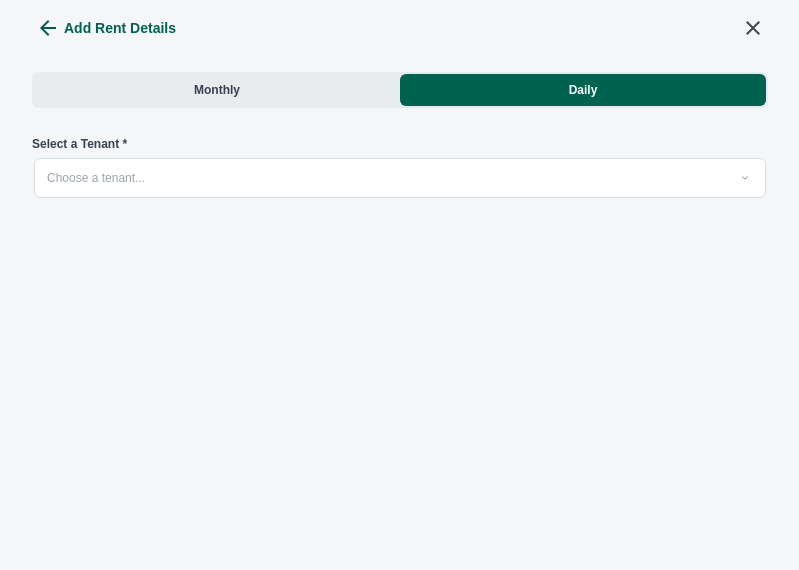
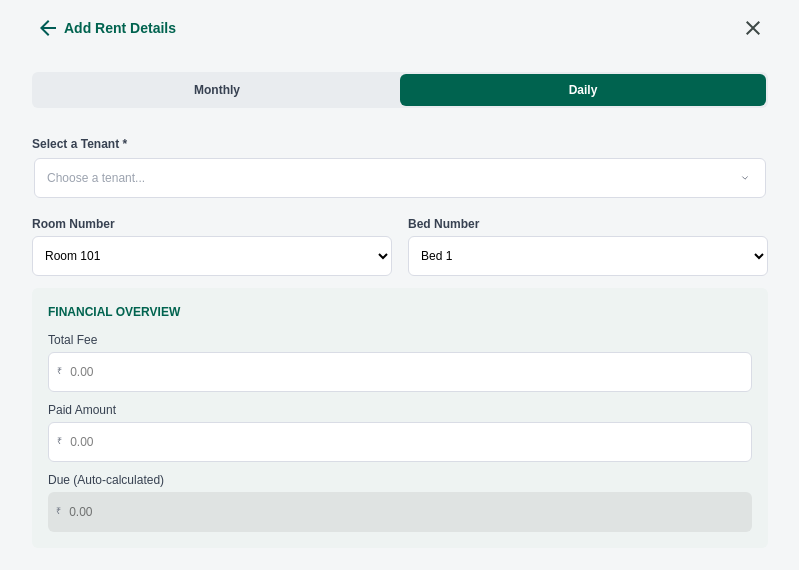
Before and after one commit to kiranreddyhostels/Kiran-Reddy-Boys-Hostel, a Next.js app: page /AddRentDetails in a window 1280 px wide. Shown: the top 570 px of the page, without its empty margins (240-1039 px from the left). Built offline with nearby package versions, Linux system fonts and the light colour scheme.

Commit message:
added room number and bed number, and financial overview section

```diff
--- /dev/null
+++ b/app/AddRentDetails/FinancialOverview/FinancialOverview.tsx
@@ -0,0 +1,85 @@
+"use client";
+
+interface FinancialOverviewProps {
+  totalFee: string;
+  paidAmount: string;
+  dueAmount: string;
+  onTotalFeeChange: (value: string) => void;
+  onPaidAmountChange: (value: string) => void;
+  onDueAmountChange: (value: string) => void;
+}
+
+export default function FinancialOverview({
+  totalFee,
+  paidAmount,
+  dueAmount,
+  onTotalFeeChange,
+  onPaidAmountChange,
+  onDueAmountChange,
+}: FinancialOverviewProps) {
+  return (
+    <section className="rounded-md bg-[#eef3f2] p-3 sm:p-4 mx-4">
+      <h2 className="mb-3 text-[9px] font-bold uppercase text-[#00634f] sm:text-xs">
+        Financial Overview
+      </h2>
+
+      <div className="space-y-2.5">
+        <div>
+          <label className="mb-1 block text-[8px] text-[#374151] sm:text-xs">
+            Total Fee
+          </label>
+
+          <div className="flex h-9 items-center rounded-md border border-[#d9dce5] bg-white sm:h-10 text-black">
+            <span className="pl-2 text-[9px] text-[#6b7280] ">₹</span>
+
+            <input
+              type="number"
+              value={totalFee}
+              onChange={(e) => onTotalFeeChange(e.target.value)}
+              placeholder="0.00"
+              className="h-full w-full bg-transparent px-2 text-[9px] outline-none sm:text-xs"
+            />
+          </div>
+        </div>
+
+        <div>
+          <label className="mb-1 block text-[8px] text-[#374151] sm:text-xs">
+            Paid Amount
+          </label>
+
+          <div className="flex h-9 items-center rounded-md border border-[#d9dce5] bg-white sm:h-10 text-black">
+            <span className="pl-2 text-[9px] text-[#6b7280]">₹</span>
+
+            <input
+              type="number"
+              value={paidAmount}
+              onChange={(e) => onPaidAmountChange(e.target.value)}
+              placeholder="0.00"
+              className="h-full w-full bg-transparent px-2 text-[9px] outline-none sm:text-xs"
+            />
+          </div>
+        </div>
+
+        <div>
+          <label className="mb-1 block text-[8px] text-[#374151] sm:text-xs">
+            Due (Auto-calculated)
+          </label>
+
+          <div className="flex h-9 items-center rounded-md bg-[#dfe3e2] sm:h-10 text-black">
+            <span className="pl-2 text-[9px] text-[#6b7280]">₹</span>
+
+
+
+            <input
+              type="number"
+              value={dueAmount}
+              onChange={(e) => onDueAmountChange(e.target.value)}
+              placeholder="0.00"
+              className="h-full w-full bg-transparent px-2 text-[9px] outline-none sm:text-xs"
+            />
+          </div>
+        </div>
+      </div>
+    </section>
+  );
+}
--- /dev/null
+++ b/app/AddRentDetails/RoomBed/RoomBed.tsx
@@ -0,0 +1,73 @@
+"use client";
+interface RoomBedProps {
+  room: string;
+  bed: string;
+  onRoomChange: (value: string) => void;
+  onBedChange: (value: string) => void;
+}
+
+const rooms=[
+  {name:"Room 101", id:"room 101"},
+  {name:"Room 102", id:"room 102"},
+  {name:"Room 103", id:"Room 103"},
+]
+
+const beds=[
+  {name:"Bed 1", id:"bed 1"},
+  {name:"Bed 2", id:"bed 2"},
+  {name:"Bed 3", id:"bed 3"},
+  {name:"Bed 4", id:"bed 4"},
+]
+
+export default function RoomBed({
+  room,
+  bed,
+  onRoomChange,
+  onBedChange,
+
+}: RoomBedProps) {
+  return (
+    <section className="mx-4 mb-3">
+    <div className="grid grid-cols-2 gap-2 sm:gap-4">
+      <div>
+        <label className="mb-1 block text-[9px] font-semibold text-[#374151] sm:text-xs">
+          Room Number
+        </label>
+
+       <select
+            value={room}
+            onChange={(event) => onRoomChange(event.target.value)}
+            className="h-8 w-full rounded-md border border-[#d9dce5] bg-white px-2 text-[9px] outline-none focus:border-[#00634f] sm:h-10 sm:text-xs placeholder:text-[#9ca3af] text-black"
+          >
+            {rooms.map((room)=>(
+              <option key={room.id} value={room.name} >{room.name}</option>
+            ))}
+          </select>
+      </div>
+
+      <div>
+        <label className="mb-1 block text-[9px] font-semibold text-[#374151] sm:text-xs">
+          Bed Number
+        </label>
+
+         <select
+            value={bed}
+            onChange={(event) => onBedChange(event.target.value)}
+            className="h-8 w-full rounded-md border border-[#d9dce5] bg-white px-2 text-[9px] outline-none focus:border-[#00634f] sm:h-10 sm:text-xs placeholder:text-[#9ca3af] text-black"
+          >
+            {beds.map((bed)=>(
+              <option key={bed.id} value={bed.name}>{bed.name}</option>
+            ))}
+          </select>
+
+        {/* <input
+          value={bedNumber}
+          readOnly
+          placeholder="e.g. B-01"
+          className="h-9 w-full rounded-md border border-[#d9dce5] bg-white px-2 text-[9px] text-[#202124] outline-none placeholder:text-[#9ca3af] sm:h-10 sm:text-xs"
+        /> */}
+      </div>
+    </div>
+    </section>
+  );
+}
--- a/app/AddRentDetails/page.tsx
+++ b/app/AddRentDetails/page.tsx
@@ -6,6 +6,9 @@ import Header from "./Header/Header";
 import RentType from "./RentType/RentType";
 import TenantSelect from "./TenantSelect/TenantSelect";
 import TenantModal from "./TenantSelect/TenantModal";
+import RoomBed from "./RoomBed/RoomBed";
+import FinancialOverview from "./FinancialOverview/FinancialOverview";
+
 
 interface Tenant {
   id: number;
@@ -50,14 +53,17 @@ const tenants: Tenant[] = [
 export default function AddRentDetails() {
   const [rentType, setRentType] =
     useState<"monthly" | "daily">("daily");
-
-  // selected tenant
   const [selectedTenant, setSelectedTenant] =
     useState<Tenant | null>(null);
-
-  // controls bottom sheet
   const [showTenantModal, setShowTenantModal] =
     useState(false);
+    const [room, setRoom] = useState("");
+  const [bed, setBed] = useState("");
+
+  const [totalFee, setTotalFee] = useState("");
+  const [paidAmount, setPaidAmount] = useState("");
+  const [dueAmount,setDueAmount] = useState("");
+
 
   return (
     <main className="min-h-screen bg-[#f4f6f7]">
@@ -90,6 +96,24 @@ export default function AddRentDetails() {
           />
         )}
 
+        {/* room and bed  number*/}
+        <RoomBed
+            room={room}
+            bed={bed}
+            onRoomChange={setRoom}
+            onBedChange={setBed}
+          />
+
+          {/* Financial Overview */}
+          <FinancialOverview
+            totalFee={totalFee}
+            paidAmount={paidAmount}
+            dueAmount={dueAmount}
+            onTotalFeeChange={setTotalFee}
+            onPaidAmountChange={setPaidAmount}
+            onDueAmountChange={setDueAmount}
+          />
+
       </div>
     </main>
   );
```
